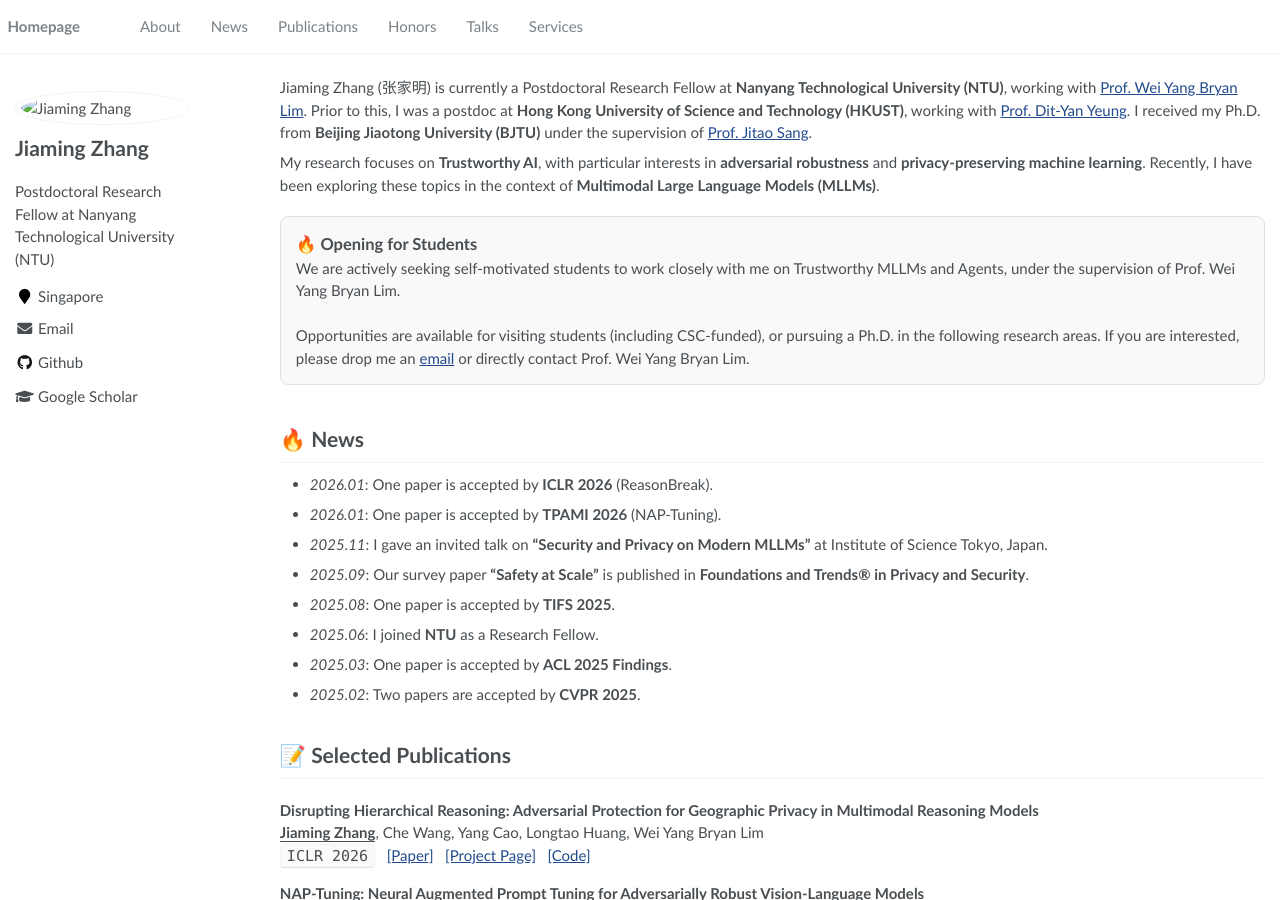
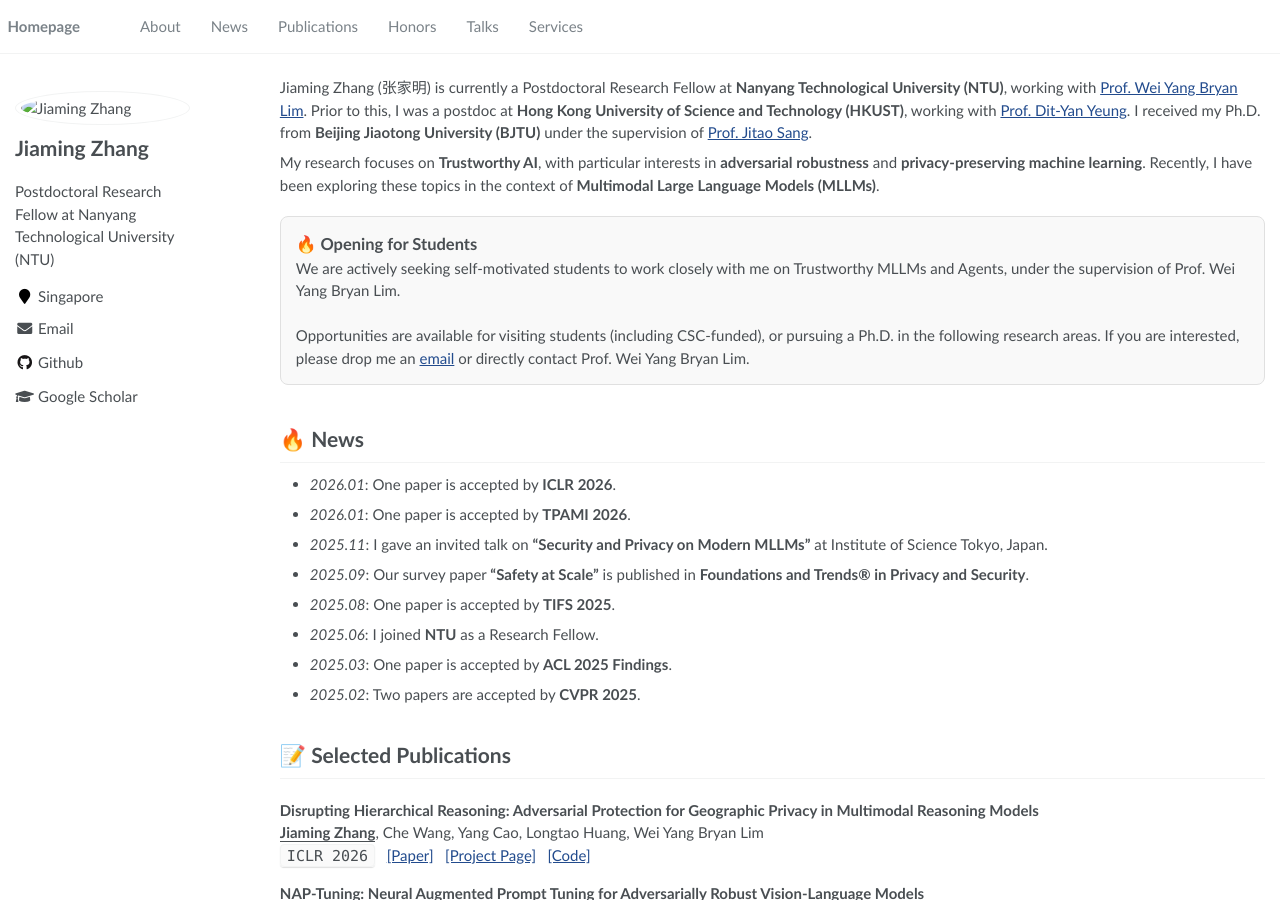
Before and after one commit to jiamingzhang94/jiamingzhang94.github.io, a Jekyll site: the page built from _pages/about.md, in a window 1280 px wide and 900 px high. Built offline with Jekyll 4.4.1, drawn with Linux system fonts in a browser that asks for light colours.

Commit message:
tpami and iclr

```diff
--- a/_pages/about.md
+++ b/_pages/about.md
@@ -32,8 +32,8 @@
 <span class='anchor' id='news'></span>
 # 🔥 News
 
-- *2026.01*: One paper is accepted by **ICLR 2026** (ReasonBreak).
-- *2026.01*: One paper is accepted by **TPAMI 2026** (NAP-Tuning).
+- *2026.01*: One paper is accepted by **ICLR 2026**.
+- *2026.01*: One paper is accepted by **TPAMI 2026**.
 - *2025.11*: I gave an invited talk on **"Security and Privacy on Modern MLLMs"** at Institute of Science Tokyo, Japan.
 - *2025.09*: Our survey paper **"Safety at Scale"** is published in **Foundations and Trends® in Privacy and Security**.
 - *2025.08*: One paper is accepted by **TIFS 2025**.
```
